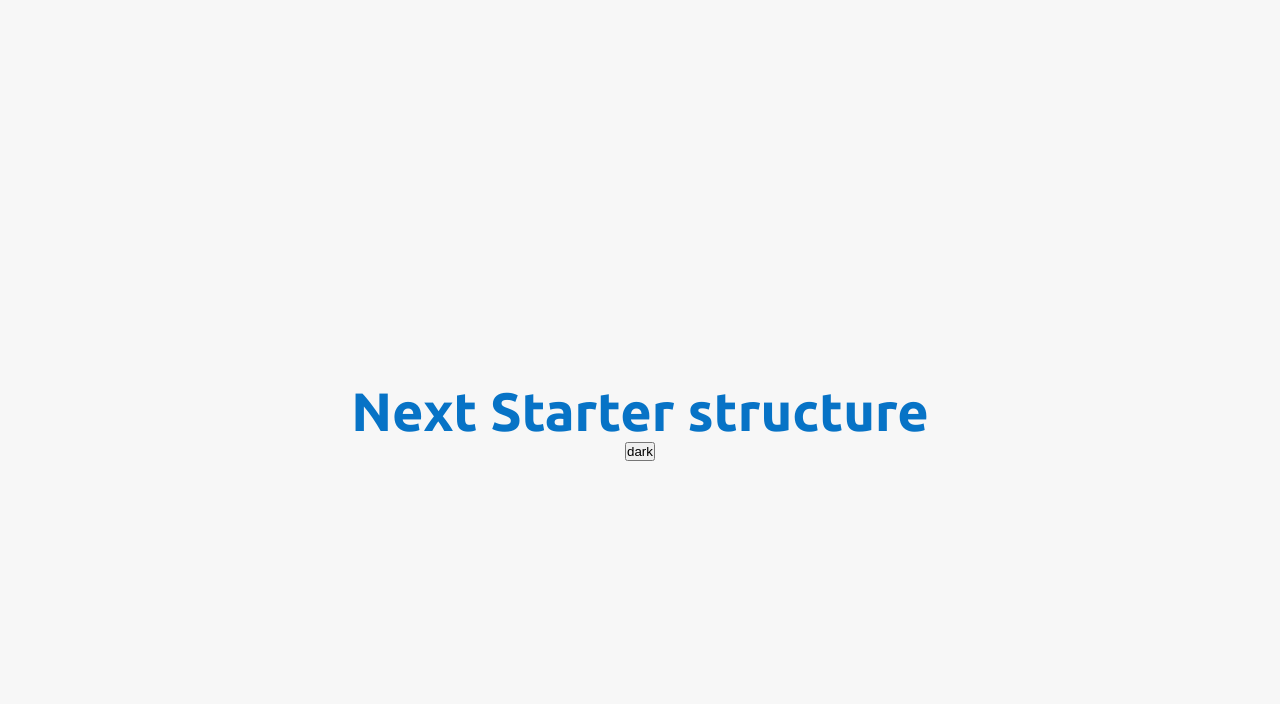
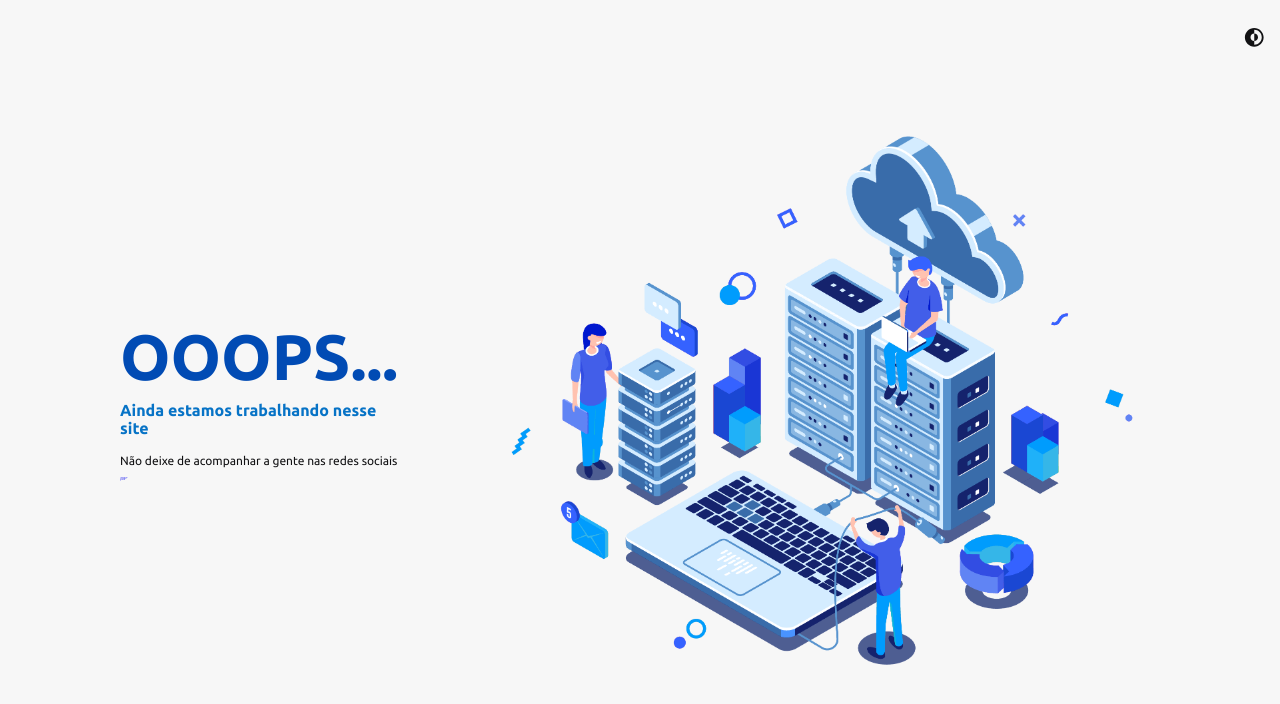
Before and after one commit to occamengenharia/site, a Next.js app: page / in a window 1280 px wide. Shown: the top 704 px of the page. Built offline with nearby package versions, Linux system fonts and the light colour scheme.

Commit message:
add home page

```diff
--- a/package.json
+++ b/package.json
@@ -14,6 +14,7 @@
     "nodemailer": "^6.4.14",
     "react": "16.13.1",
     "react-dom": "16.13.1",
+    "react-icons": "^4.1.0",
     "styled-components": "^5.2.0"
   },
   "devDependencies": {
--- /dev/null
+++ b/src/components/BtnTheme/index.tsx
@@ -0,0 +1,13 @@
+import { Main } from './styles'
+import { useTheme } from '@/hooks/theme'
+import { CgDarkMode } from 'react-icons/cg'
+const BtnTheme: React.FC = () => {
+  const { toggleTheme } = useTheme()
+  return (
+    <Main onClick={toggleTheme}>
+      <CgDarkMode />
+    </Main>
+  )
+}
+
+export default BtnTheme
--- /dev/null
+++ b/src/components/BtnTheme/styles.ts
@@ -0,0 +1,11 @@
+import styled from 'styled-components'
+
+export const Main = styled.button`
+  position: absolute;
+  top: 15px;
+  right: 15px;
+  font-size: 3.6rem;
+  background: 0;
+  border: 0;
+  color: ${props => props.theme.colors.text};
+`
--- /dev/null
+++ b/src/components/Link/index.tsx
@@ -0,0 +1,25 @@
+import { IconBaseProps } from 'react-icons'
+import { Main } from './styles'
+import { LinkProps } from 'next/link'
+
+interface Props extends LinkProps {
+  icon?: React.ComponentType<IconBaseProps>
+  href: string
+}
+/**
+ *
+ * @param icon exemple: icon={<FaIconExemple/>}
+ * @param children recept the button text
+ */
+const Link: React.FC<Props> = ({ icon: Icon, children, href }) => {
+  return (
+    <Main href={href}>
+      <a id="link">
+        <span>{Icon && <Icon />}</span>
+        {children}
+      </a>
+    </Main>
+  )
+}
+
+export default Link
--- /dev/null
+++ b/src/components/Link/styles.ts
@@ -0,0 +1,26 @@
+import styled from 'styled-components'
+import LinkNext from 'next/link'
+export const Main = styled(LinkNext)`
+  width: 100%;
+  a {
+    display: flex;
+    align-items: center;
+    justify-content: flex-start;
+    border-radius: ${props => props.theme.variables.borderRadius}rem;
+    font: 500 1.6rem Ubuntu;
+    color: ${props => props.theme.colors.background};
+    padding: 0.4rem 0.8rem;
+    margin: 0.8rem 0;
+    height: 48px;
+    width: 100%;
+    background: ${props => props.theme.colors.secundary};
+    span {
+      color: ${props => props.theme.colors.background};
+      padding: 0 0.8rem;
+      border-right: solid 1px ${props => props.theme.colors.background};
+      svg {
+        font-size: 1.6rem;
+      }
+    }
+  }
+`
--- a/src/pages/index.tsx
+++ b/src/pages/index.tsx
@@ -1,19 +1,37 @@
 import { Container } from '@/styles/pages/Home'
 import SEO from '@/components/SEO'
-import { useTheme } from '@/hooks/theme'
+
+import Link from '@/components/Link'
+import { FaInstagram, FaLinkedin, FaGithub } from 'react-icons/fa'
+import BtnTheme from '@/components/BtnTheme'
 
 const Home: React.FC = () => {
-  const { toggleTheme, theme } = useTheme()
-
   const description = 'OCCAM Engenharia, Empresa Júnior de Computação UTFPR-PB'
   return (
     <Container>
       <SEO title="HOME" image="/banner.png" description={description} />
-
-      <h1>Next Starter structure</h1>
-      <button onClick={toggleTheme}>
-        {theme === 'dark' ? 'light' : 'dark'}
-      </button>
+      <main>
+        <section>
+          <h1>OOOPS...</h1>
+          <h4>Ainda estamos trabalhando nesse site</h4>
+          <p>Não deixe de acompanhar a gente nas redes sociais</p>
+          <BtnTheme />
+          <Link icon={FaInstagram} href="/">
+            Instagram
+          </Link>
+          <Link icon={FaLinkedin} href="/">
+            Linkedin
+          </Link>
+          <Link icon={FaGithub} href="https://github.com/occamengenharia">
+            Github
+          </Link>
+        </section>
+        <img
+          className="img-hero"
+          src="/Isometric.png"
+          alt="Homens trabalando com tecnologia"
+        />
+      </main>
     </Container>
   )
 }
--- a/src/styles/global.ts
+++ b/src/styles/global.ts
@@ -1,32 +1,37 @@
-import { createGlobalStyle, DefaultTheme } from 'styled-components'
+import { createGlobalStyle } from 'styled-components'
 
-interface IBodyProps extends DefaultTheme {
-  theme: {
-    colors: {
-      background: string
-      text: string
-      primary: string
-    }
-
-    breakpoints: {
-      xs: number
-      sm: number
-      md: number
-      lg: number
-      xl: number
-    }
-  }
-}
-
-export default createGlobalStyle<IBodyProps>`
-  * {
+export default createGlobalStyle`
+  *,
+  *:before,
+  *:after  {
     margin: 0;
     padding: 0;
     box-sizing: border-box;
+    text-decoration:none;
+    list-style:none;
+    font-size:62.5%;
   }
+  textarea:focus,
+  input:focus,
+  select:focus,
+  button:focus {
+    box-shadow: 0 0 0 0;
+    border: 0 none;
+    outline: 0;
+  }
+  a, button {
+  text-decoration: none;
+  cursor: pointer;
+}
   body {
     background: ${props => props.theme.colors.background};
     color: ${props => props.theme.colors.text};
-    font: 400 16px 'Ubuntu', sans-serif;
+    font: 400 16px Ubuntu, sans-serif;
+  }
+  h1 {
+    font: 700 2.4rem Ubuntu, sans-serif;
+  }
+  h2 {
+    font: 500 2rem Ubuntu, sans-serif;
   }
 `
--- a/src/styles/pages/Home.ts
+++ b/src/styles/pages/Home.ts
@@ -3,21 +3,53 @@ import styled from 'styled-components'
 export const Container = styled.div`
   width: 100vw;
   height: 100vh;
-
   display: flex;
   justify-content: center;
   align-items: center;
+  main {
+    width: min(90vw, 500px);
+    > section {
+      width: 100%;
+      height: 100%;
+      display: flex;
       flex-direction: column;
-
+      justify-content: center;
+      align-items: flex-start;
       h1 {
-    font-size: 54px;
+        font-size: 6.4rem;
+        color: ${props => props.theme.colors.secundary};
+      }
+      h4 {
+        font-size: 1.6rem;
         color: ${props => props.theme.colors.primary};
-    margin-top: 40px;
+        margin-top: 0.8rem;
       }
 
       p {
-    margin-top: 24px;
-    font-size: 24px;
+        margin-top: 0.8rem;
+        font-size: 1.2rem;
         line-height: 32px;
+        color: ${props => props.theme.colors.text};
+      }
+    }
+    .img-hero {
+      display: none;
+    }
+    @media (min-width: ${props => props.theme.breakpoints.md}px) {
+      width: min(90vw, 1100px);
+      display: grid;
+      grid-template-columns: 1fr 2fr;
+      grid-template-rows: auto;
+      grid-gap: 2rem;
+      padding-left: 3rem; //pra ajustar com a img
+      .img-hero {
+        display: initial;
+        grid-column: 2;
+        width: 800px;
+      }
+      > section {
+        grid-column: 1;
+      }
+    }
   }
 `
--- a/src/styles/styled.d.ts
+++ b/src/styles/styled.d.ts
@@ -1,10 +1,9 @@
 /* eslint @typescript-eslint/no-empty-interface: "off" */
 
 import 'styled-components'
+import { light } from './theme'
 
-import theme from './theme'
-
-export type Theme = typeof theme
+export type Theme = typeof light
 
 declare module 'styled-components' {
   export interface DefaultTheme extends Theme {}
--- a/src/styles/theme.ts
+++ b/src/styles/theme.ts
@@ -1,11 +1,4 @@
-export const light = {
-  colors: {
-    background: '#F7F7F7',
-    text: '#E6E7E9',
-    primary: '#0773C6',
-    secundary: '#014BB4'
-  },
-
+const metrics = {
   breakpoints: {
     xs: 480,
     sm: 576,
@@ -16,8 +9,19 @@ export const light = {
 
   variables: {
     transition: 0.8,
-    borderRadius: 8
+    borderRadius: 0.8
   }
+}
+
+export const light = {
+  colors: {
+    background: '#F7F7F7',
+    text: '#121214',
+    primary: '#0773C6',
+    secundary: '#014BB4'
+  },
+
+  ...metrics
 }
 
 export const dark = {
@@ -28,16 +32,5 @@ export const dark = {
     secundary: '#014BB4'
   },
 
-  breakpoints: {
-    xs: 480,
-    sm: 576,
-    md: 768,
-    lg: 992,
-    xl: 1200
-  },
-
-  variables: {
-    transition: 0.8,
-    borderRadius: 8
-  }
+  ...metrics
 }
```
Also changed, not shown: public/Isometric.png (added), 1 other file (tests, documents, lock files or other folders). Lines whose indentation alone changed are shown as unchanged.
